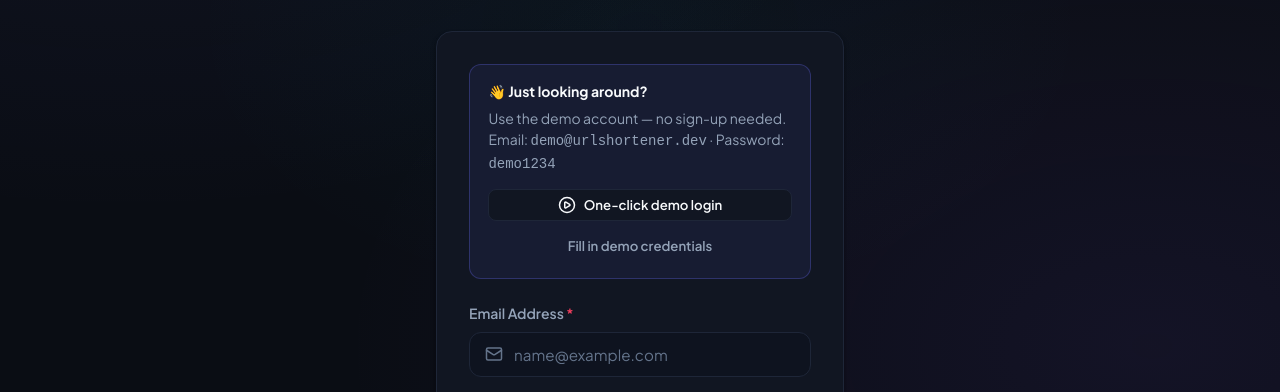
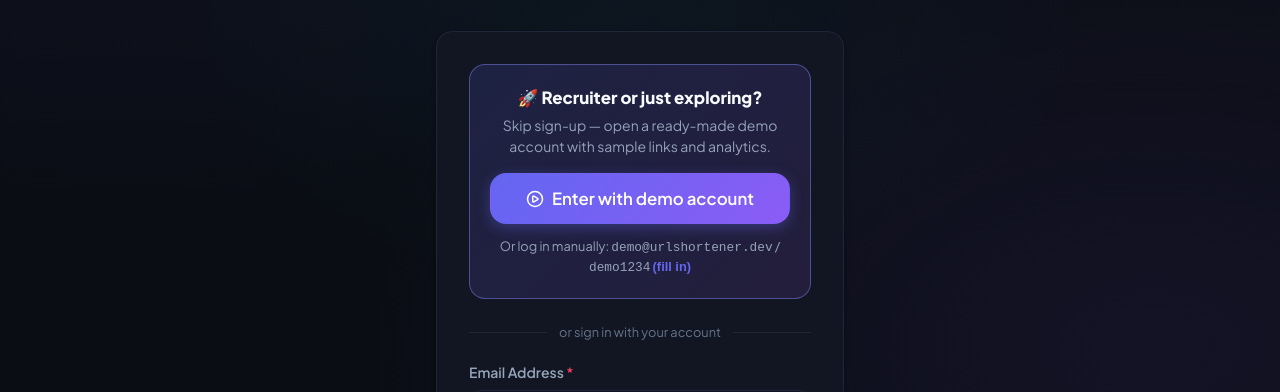
Before and after one commit to ARYAN10227/URL-Shortener, a React (Vite) app: page /login in a window 1280 px wide. Shown: the part 374-766 px from the top of the page. Built offline with nearby package versions, Linux system fonts and the light colour scheme; no server answers.

Commit message:
feat: make the demo login prominent and redirect signed-in users away from auth pages

```diff
--- a/src/pages/LoginPage.jsx
+++ b/src/pages/LoginPage.jsx
@@ -1,5 +1,5 @@
 import { useState } from 'react';
-import { Link, useNavigate, useLocation } from 'react-router-dom';
+import { Link, Navigate, useNavigate, useLocation } from 'react-router-dom';
 import { Mail, Lock, ArrowRight, Loader2, AlertCircle, Link2, Sparkles } from 'lucide-react';
 import { useAuth } from '../context/AuthContext';
 import { useToast } from '../context/ToastContext';
@@ -7,7 +7,7 @@ import { getErrorMessage, DEMO_CREDENTIALS } from '../services/api';
 import DemoLoginButton from '../components/DemoLoginButton';
 
 export default function LoginPage() {
-  const { login } = useAuth();
+  const { login, isAuthenticated } = useAuth();
   const { addToast } = useToast();
   const navigate = useNavigate();
   const location = useLocation();
@@ -18,6 +18,10 @@ export default function LoginPage() {
   const [password, setPassword] = useState('');
   const [loading, setLoading] = useState(false);
   const [error, setError] = useState(null);
+
+  if (isAuthenticated) {
+    return <Navigate to={fromPath} replace />;
+  }
 
   const handleSubmit = async (e) => {
     e.preventDefault();
@@ -79,36 +83,42 @@ export default function LoginPage() {
       <div className="card" style={{ padding: '2rem' }}>
         <div
           style={{
-            background: 'rgba(99, 102, 241, 0.08)',
-            border: '1px solid rgba(99, 102, 241, 0.3)',
-            borderRadius: 'var(--radius-md)',
-            padding: '1rem 1.15rem',
+            background: 'linear-gradient(135deg, rgba(99, 102, 241, 0.16) 0%, rgba(168, 85, 247, 0.12) 100%)',
+            border: '1px solid rgba(129, 140, 248, 0.45)',
+            borderRadius: 'var(--radius-lg)',
+            padding: '1.25rem',
             marginBottom: '1.5rem',
-            fontSize: '0.875rem',
+            textAlign: 'center',
           }}
         >
-          <div style={{ fontWeight: 700, marginBottom: '0.35rem' }}>👋 Just looking around?</div>
-          <div style={{ color: 'var(--text-muted)', marginBottom: '0.85rem' }}>
-            Use the demo account — no sign-up needed.
-            <br />
-            Email: <code>{DEMO_CREDENTIALS.email}</code> · Password: <code>{DEMO_CREDENTIALS.password}</code>
+          <div style={{ fontWeight: 800, fontSize: '1.05rem', marginBottom: '0.3rem' }}>
+            🚀 Recruiter or just exploring?
           </div>
-          <div style={{ display: 'flex', gap: '0.6rem', flexWrap: 'wrap' }}>
-            <DemoLoginButton label="One-click demo login" size="sm" style={{ flex: '1 1 160px' }} />
+          <div style={{ color: 'var(--text-muted)', fontSize: '0.875rem', marginBottom: '1rem' }}>
+            Skip sign-up — open a ready-made demo account with sample links and analytics.
+          </div>
+          <DemoLoginButton label="Enter with demo account" variant="primary" to={fromPath} />
+          <div style={{ color: 'var(--text-muted)', fontSize: '0.8rem', marginTop: '0.85rem' }}>
+            Or log in manually: <code>{DEMO_CREDENTIALS.email}</code> / <code>{DEMO_CREDENTIALS.password}</code>{' '}
             <button
               type="button"
-              className="btn btn-ghost btn-sm"
-              style={{ flex: '1 1 140px' }}
               onClick={() => {
                 setEmail(DEMO_CREDENTIALS.email);
                 setPassword(DEMO_CREDENTIALS.password);
                 setError(null);
               }}
               disabled={loading}
+              style={{ background: 'none', border: 'none', color: 'var(--primary)', cursor: 'pointer', fontWeight: 600, padding: 0, fontSize: 'inherit' }}
             >
-              Fill in demo credentials
+              (fill in)
             </button>
           </div>
+        </div>
+
+        <div style={{ display: 'flex', alignItems: 'center', gap: '0.75rem', margin: '0 0 1.25rem', color: 'var(--text-dim)', fontSize: '0.8rem' }}>
+          <div style={{ flex: 1, height: 1, background: 'var(--border-subtle)' }} />
+          <span>or sign in with your account</span>
+          <div style={{ flex: 1, height: 1, background: 'var(--border-subtle)' }} />
         </div>
 
         {error && (
--- a/src/pages/RegisterPage.jsx
+++ b/src/pages/RegisterPage.jsx
@@ -1,5 +1,5 @@
 import { useState } from 'react';
-import { Link, useNavigate } from 'react-router-dom';
+import { Link, Navigate, useNavigate } from 'react-router-dom';
 import { User, Mail, Lock, ArrowRight, Loader2, AlertCircle, Link2, Sparkles, ShieldCheck } from 'lucide-react';
 import { useAuth } from '../context/AuthContext';
 import { useToast } from '../context/ToastContext';
@@ -7,7 +7,7 @@ import { getErrorMessage } from '../services/api';
 import DemoLoginButton from '../components/DemoLoginButton';
 
 export default function RegisterPage() {
-  const { register } = useAuth();
+  const { register, isAuthenticated } = useAuth();
   const { addToast } = useToast();
   const navigate = useNavigate();
 
@@ -16,6 +16,10 @@ export default function RegisterPage() {
   const [password, setPassword] = useState('');
   const [loading, setLoading] = useState(false);
   const [error, setError] = useState(null);
+
+  if (isAuthenticated) {
+    return <Navigate to="/dashboard" replace />;
+  }
 
   const handleSubmit = async (e) => {
     e.preventDefault();
@@ -83,6 +87,9 @@ export default function RegisterPage() {
       </div>
 
       <div className="card" style={{ padding: '2rem' }}>
+        <div style={{ marginBottom: '1.5rem' }}>
+          <DemoLoginButton label="🚀 Just exploring? Try the demo instead" variant="primary" size="sm" />
+        </div>
         {error && (
           <div
             style={{
@@ -208,9 +215,6 @@ export default function RegisterPage() {
           >
             Log in here &rarr;
           </Link>
-          <div style={{ marginTop: '1rem' }}>
-            <DemoLoginButton label="Or skip sign-up: try the demo" size="sm" />
-          </div>
         </div>
       </div>
     </div>
```
